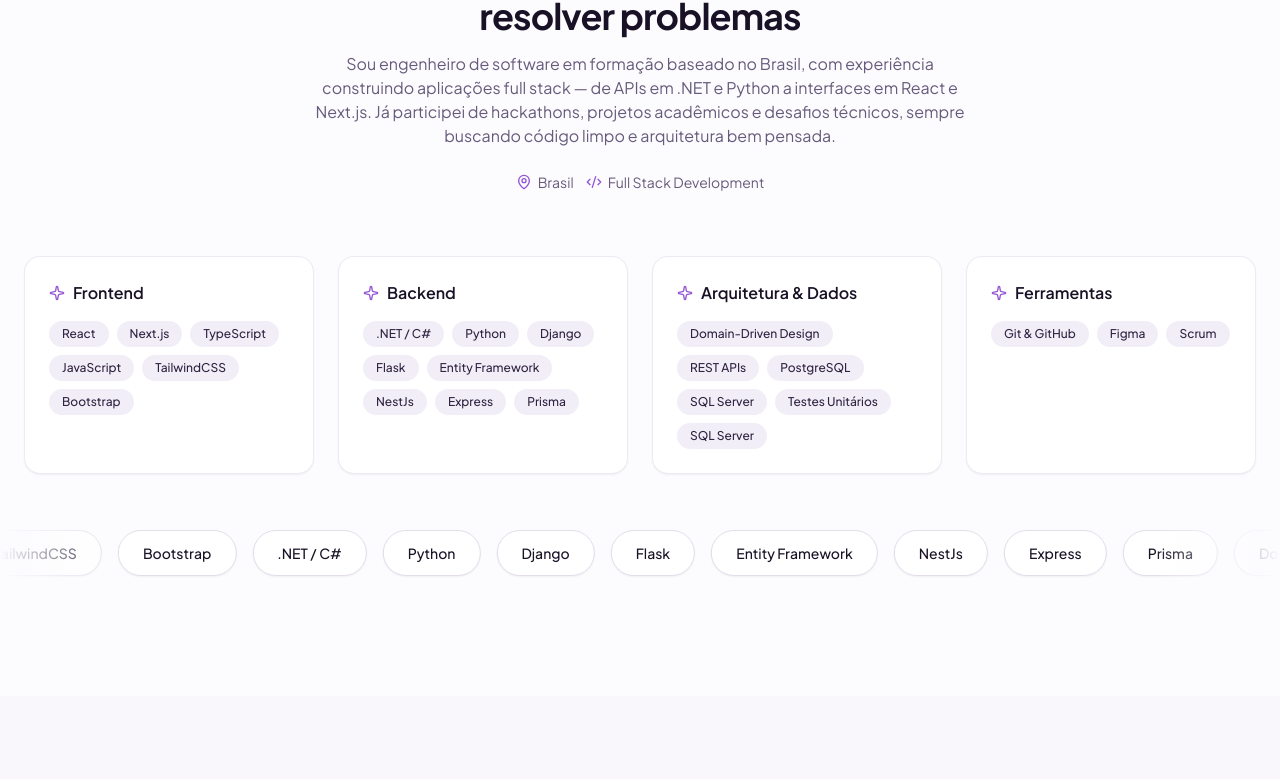
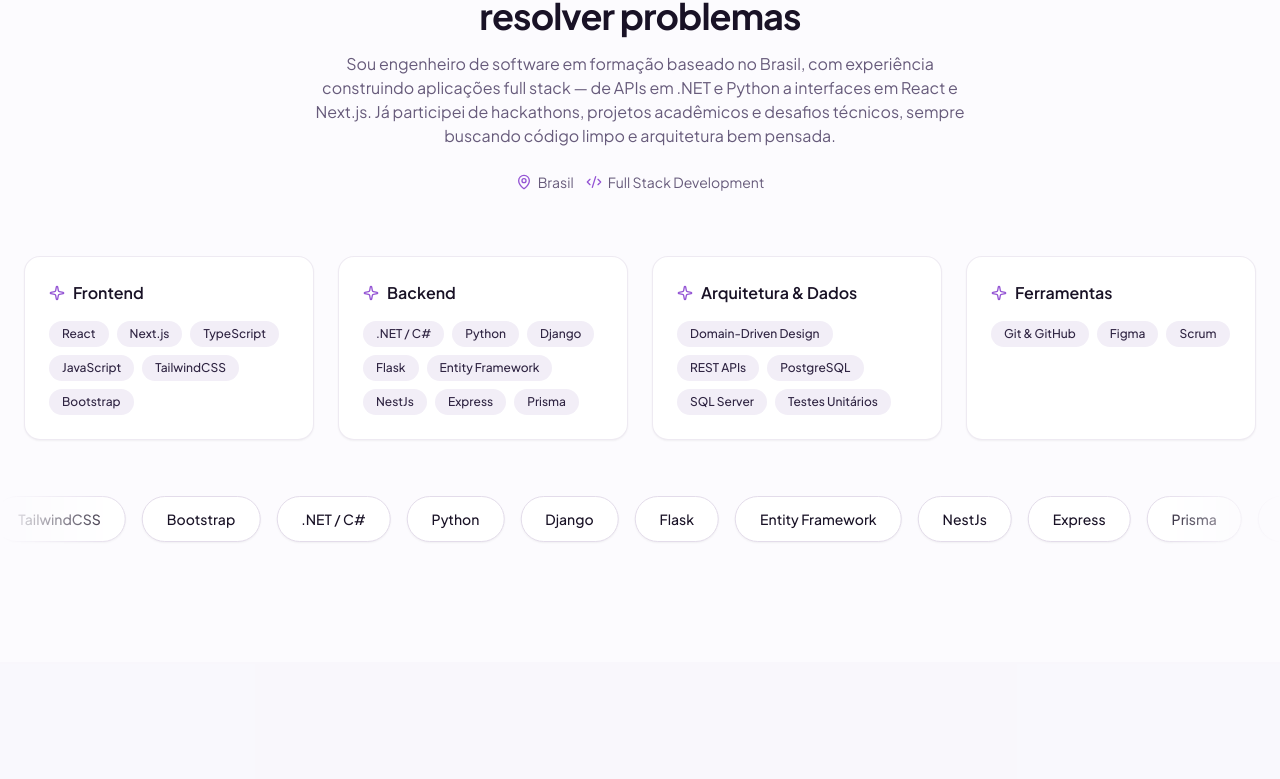
Before and after one commit to BernardoSsilva/Portifolio, a React (Vite) app: page / in a window 1280 px wide. Shown: the part 2639-3418 px from the top of the page. Built offline with nearby package versions, Linux system fonts and the light colour scheme.

Commit message:
Update skills.ts

```diff
--- a/src/data/skills.ts
+++ b/src/data/skills.ts
@@ -9,7 +9,7 @@ export const skillGroups = [
   },
   {
     title: 'Arquitetura & Dados',
-    skills: ['Domain-Driven Design', 'REST APIs', 'PostgreSQL', 'SQL Server', 'Testes Unitários', 'SQL Server'],
+    skills: ['Domain-Driven Design', 'REST APIs', 'PostgreSQL', 'SQL Server', 'Testes Unitários'],
   },
   {
     title: 'Ferramentas',
```
